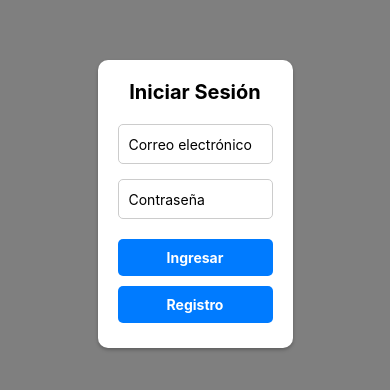
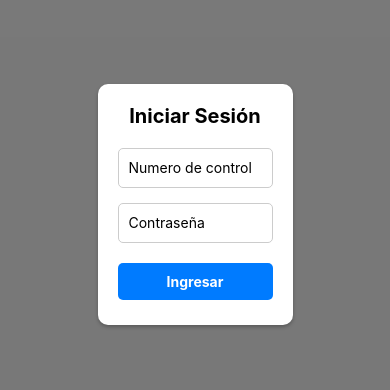
Before and after one commit to AracelyGlez/helperweb, a React Native app: screen /Login in a window 390 px wide. Shown: the part 218-608 px from the top of the page. Built offline with nearby package versions, Linux system fonts and the light colour scheme; no server answers.

Commit message:
creacion del login,db y conexion

```diff
--- a/App.tsx
+++ b/App.tsx
@@ -1,78 +1,6 @@
-import { StyleSheet, Text, View , TextInput, Pressable} from 'react-native';
+import 'react-native-gesture-handler';
+import AppNavigator from './src/navigation/AppNavigator';
 
 export default function App() {
-  return (
-    <View style={styles.container}>
-    <View style={styles.loginBox}>
-      <Text style={styles.title}>Iniciar Sesión</Text>
-
-      <TextInput
-        placeholder="Correo electrónico"
-        style={styles.input}
-        keyboardType="email-address"
-      />
-
-      <TextInput
-        placeholder="Contraseña"
-        style={styles.input}
-        secureTextEntry
-      />
-
-      <Pressable style={styles.button}>
-        <Text style={styles.buttonText}>Ingresar</Text>
-      </Pressable>
-      <Pressable style={styles.button}>
-        <Text style={styles.buttonText}>Registro</Text>
-      </Pressable>
-    </View>
-  </View>
-);
-};
-
-const styles = StyleSheet.create({
-  container: {
-    flex: 1,
-    justifyContent: 'center', // Centra verticalmente
-    alignItems: 'center',    // Centra horizontalmente
-    backgroundColor: 'rgba(0,0,0,0.5)', // Fondo semitransparente (opcional)
-  },
-  loginBox: {
-    width: '50%',                           // Ancho del cuadro
-    backgroundColor: 'white',               // Fondo blanco
-    borderRadius: 10,                       // Bordes redondeados
-    padding: 20,                            // Espaciado interno
-    shadowColor: '#000',                    // Sombra (opcional)
-    shadowOffset: { width: 0, height: 2 },
-    shadowOpacity: 0.25,
-    shadowRadius: 3.84,
-    elevation: 5,                           // Sombra en Android
-    alignItems: 'center',                   // Centra contenido interno
-  },
-  title: {
-    fontSize: 20,
-    fontWeight: 'bold',
-    marginBottom: 20,
-  },
-  input: {
-    width: '100%',
-    height: 40,
-    borderColor: '#ccc',
-    borderWidth: 1,
-    borderRadius: 5,
-    paddingHorizontal: 10,
-    marginBottom: 15,
-  },
-  button: {
-    backgroundColor: '#007bff',  // Color del botón (azul)
-    paddingVertical: 10,
-    paddingHorizontal: 20,
-    borderRadius: 5,
-    width: '100%',
-    alignItems: 'center',
-    margin: 5,
-  },
-  buttonText: {
-    color: 'white',
-    fontWeight: 'bold',
-  },
-});
+  return <AppNavigator />;
+}
--- /dev/null
+++ b/src/firebase/firebaseConfig.js
@@ -0,0 +1,23 @@
+// Import the functions you need from the SDKs you need
+import { initializeApp } from "firebase/app";
+import { getAnalytics } from "firebase/analytics";
+import { getFirestore } from "firebase/firestore";
+
+// Your web app's Firebase configuration
+// For Firebase JS SDK v7.20.0 and later, measurementId is optional
+const firebaseConfig = {
+  apiKey: process.env.REACT_APP_FIREBASE_APIKEY,
+  authDomain: process.env.REACT_APP_FIREBASE_AUTHDOMAIN,
+  projectId: process.env.REACT_APP_FIREBASE_PROJECTID,
+  storageBucket: process.env.REACT_APP_FIREBASE_STORAGEBUCKET,
+  messagingSenderId: process.env.REACT_APP_FIREBASE_MESSAGINGSENDERID,
+  appId: process.env.REACT_APP_FIREBASE_APPID,
+  measurementId: process.env.REACT_APP_FIREBASE_MEASUREMENTID
+};
+
+// Initialize Firebase
+const app = initializeApp(firebaseConfig);
+const analytics = getAnalytics(app);
+const db = getFirestore(app);
+
+export default db;
--- /dev/null
+++ b/src/navigation/AppNavigator.tsx
@@ -0,0 +1,21 @@
+import { createNativeStackNavigator } from '@react-navigation/native-stack';
+import { NavigationContainer } from '@react-navigation/native';
+import LoginScreen from '../screens/LoginScreen';
+import HomeScreen from '../screens/HomeScreen';
+
+const Stack = createNativeStackNavigator();
+
+export default function AppNavigator() {
+  return (
+    <NavigationContainer>
+      <Stack.Navigator initialRouteName="Login">
+        <Stack.Screen
+          name="Login"
+          component={LoginScreen}
+          options={{ headerShown: false }}
+        />
+        <Stack.Screen name="Home" component={HomeScreen} />
+      </Stack.Navigator>
+    </NavigationContainer>
+  );
+}
--- /dev/null
+++ b/src/screens/HomeScreen.tsx
@@ -0,0 +1,28 @@
+import { View, Text, StyleSheet, Button } from 'react-native';
+import { useNavigation } from '@react-navigation/native';
+
+export default function HomeScreen() {
+  const navigation = useNavigation();
+
+  return (
+    <View style={styles.container}>
+      <Text style={styles.title}>Bienvenido a la aplicación</Text>
+      <Button
+        title="Cerrar sesión"
+        onPress={() => navigation.navigate('Login')}
+      />
+    </View>
+  );
+}
+
+const styles = StyleSheet.create({
+  container: {
+    flex: 1,
+    justifyContent: 'center',
+    alignItems: 'center',
+  },
+  title: {
+    fontSize: 24,
+    marginBottom: 20,
+  }
+});
--- /dev/null
+++ b/src/screens/LoginScreen.tsx
@@ -0,0 +1,115 @@
+import { StyleSheet, Text, View, TextInput, Pressable, Alert } from 'react-native';
+import { useEffect, useState } from 'react';
+import { collection, getDocs, query, where } from "firebase/firestore";
+import db from '../firebase/firebaseConfig';
+import { useNavigation } from '@react-navigation/native';
+
+export default function LoginScreen() {
+  const [controlNumber, setControlNumber] = useState('');
+  const [password, setPassword] = useState('');
+  const navigation = useNavigation();
+
+  const handleLogin = async () => {
+    try {
+      if (!controlNumber || !password) {
+        Alert.alert('Error', 'Por favor ingresa número de control y contraseña');
+        return;
+      }
+
+      // Consulta Firestore para verificar las credenciales
+      const q = query(
+        collection(db, 'Asesorados'),
+        where('numeroControl', '==', controlNumber),
+        where('password', '==', password)
+      );
+
+      const querySnapshot = await getDocs(q);
+
+      if (querySnapshot.empty) {
+        Alert.alert('Error', 'Credenciales incorrectas');
+      } else {
+        // Usuario autenticado correctamente
+        navigation.navigate('Home');
+      }
+    } catch (error) {
+      console.error("Error al iniciar sesión: ", error);
+      Alert.alert('Error', 'Ocurrió un error al iniciar sesión');
+    }
+  };
+
+  return (
+    <View style={styles.container}>
+      <View style={styles.loginBox}>
+        <Text style={styles.title}>Iniciar Sesión</Text>
+
+        <TextInput
+          placeholder="Numero de control"
+          style={styles.input}
+          value={controlNumber}
+          onChangeText={setControlNumber}
+          keyboardType="email-address"
+        />
+
+        <TextInput
+          placeholder="Contraseña"
+          style={styles.input}
+          value={password}
+          onChangeText={setPassword}
+          secureTextEntry
+        />
+
+        <Pressable style={styles.button} onPress={handleLogin}>
+          <Text style={styles.buttonText}>Ingresar</Text>
+        </Pressable>
+      </View>
+    </View>
+  );
+}
+
+const styles = StyleSheet.create({
+  container: {
+    flex: 1,
+    justifyContent: 'center',
+    alignItems: 'center',
+    backgroundColor: 'rgba(0,0,0,0.5)',
+  },
+  loginBox: {
+    width: '50%',
+    backgroundColor: 'white',
+    borderRadius: 10,
+    padding: 20,
+    shadowColor: '#000',
+    shadowOffset: { width: 0, height: 2 },
+    shadowOpacity: 0.25,
+    shadowRadius: 3.84,
+    elevation: 5,
+    alignItems: 'center',
+  },
+  title: {
+    fontSize: 20,
+    fontWeight: 'bold',
+    marginBottom: 20,
+  },
+  input: {
+    width: '100%',
+    height: 40,
+    borderColor: '#ccc',
+    borderWidth: 1,
+    borderRadius: 5,
+    paddingHorizontal: 10,
+    marginBottom: 15,
+  },
+  button: {
+    backgroundColor: '#007bff',
+    paddingVertical: 10,
+    paddingHorizontal: 20,
+    borderRadius: 5,
+    width: '100%',
+    alignItems: 'center',
+    margin: 5,
+  },
+  buttonText: {
+    color: 'white',
+    fontWeight: 'bold',
+  },
+});
```
Also changed, not shown: package.json (+7 -1 lines), src/navigation/types.ts (added, +12 -0 lines), 1 other file (tests, documents, lock files or other folders).
